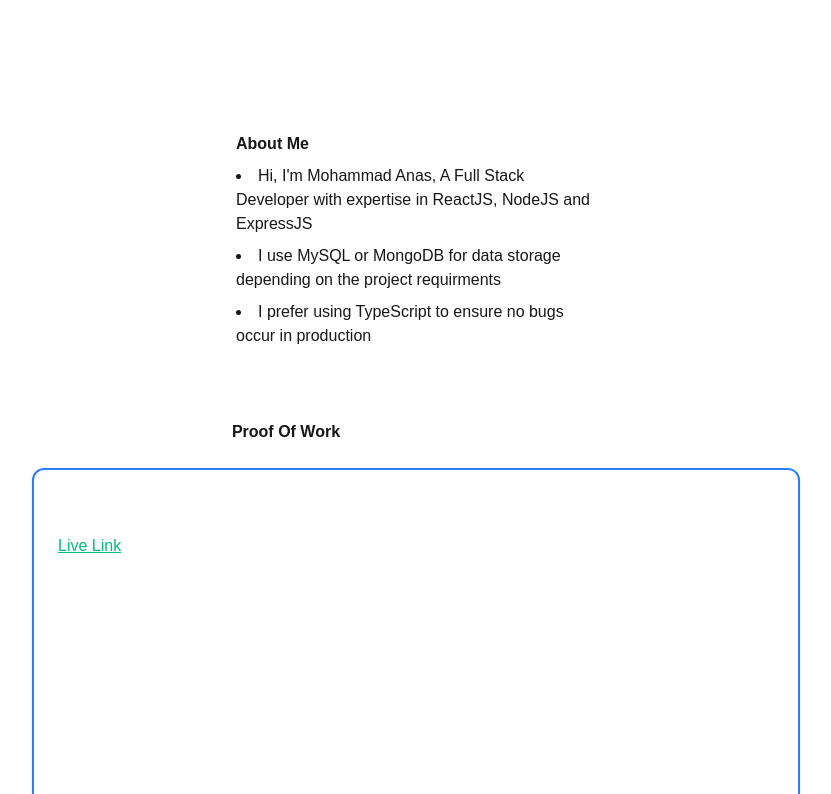
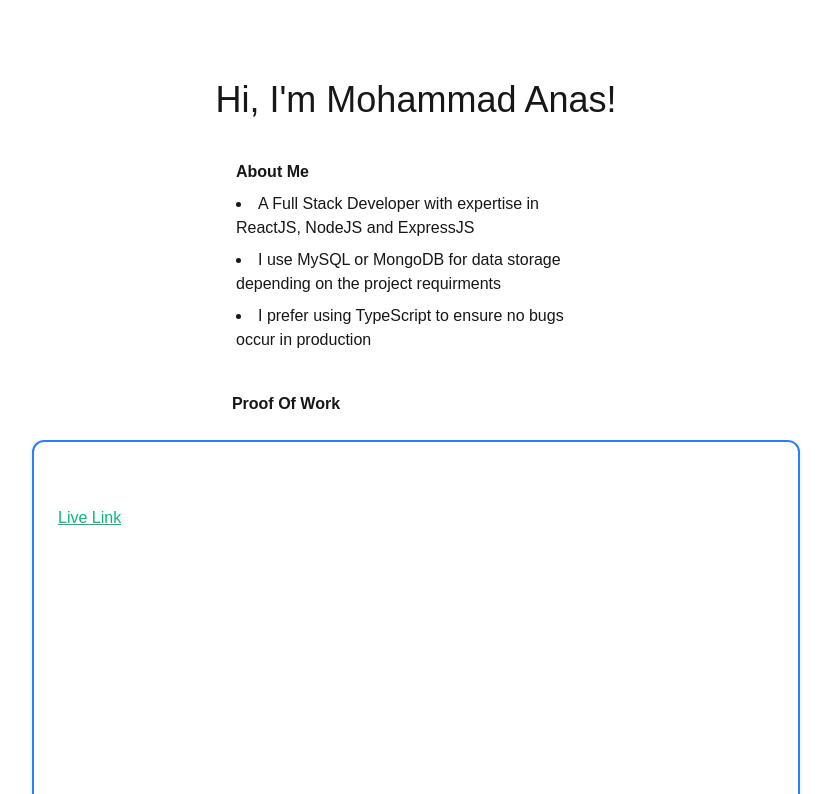
Before and after one commit to mohammadanas51/Portfolio, a Next.js app: page / in a window 1280 px wide. Shown: the top 794 px of the page, without its empty margins (224-1055 px from the left). Built offline with nearby package versions, Linux system fonts and the light colour scheme.

Commit message:
added my name in big size and adjusted the spacing accordingly

```diff
--- a/src/app/page.tsx
+++ b/src/app/page.tsx
@@ -1,4 +1,5 @@
 import HeroSection from "@/components/heroSection";
+import Name from "@/components/name";
 import NavBar from "@/components/navBar";
 import Projects from "@/components/projects";
 
@@ -6,6 +7,7 @@ export default function Home() {
   return (
     <div>
       <NavBar/>
+      <Name />
       <HeroSection />
       <Projects/>
     </div>
--- a/src/components/heroSection.tsx
+++ b/src/components/heroSection.tsx
@@ -4,11 +4,11 @@ function HeroSection() {
   return (
     <div className="mt-10 flex justify-center">
       <meta name="viewport" content="width=device-width, initial-scale=1.0" />
-      <div className="heroChild w-110 sm:w-90 px-5 md:w-100 py-8">
+      <div className="heroChild w-110 sm:w-90 px-5 md:w-100">
         <p className="font-bold">About Me</p>
         <div className="aboutMeMsg">
           <ul className="mt-2 list-disc list-inside space-y-2">
-            <li>Hi, I'm Mohammad Anas, A Full Stack Developer with expertise in ReactJS, NodeJS and ExpressJS</li>
+            <li>A Full Stack Developer with expertise in ReactJS, NodeJS and ExpressJS</li>
             <li>I use MySQL or MongoDB for data storage depending on the project requirments</li>
             <li>I prefer using TypeScript to ensure no bugs occur in production</li>
           </ul>
--- /dev/null
+++ b/src/components/name.tsx
@@ -0,0 +1,11 @@
+import React from 'react'
+
+function Name() {
+  return (
+    <div className="text-center mt-5 text-4xl">
+        Hi, I'm Mohammad Anas!
+    </div>
+  )
+}
+
+export default Name
```
